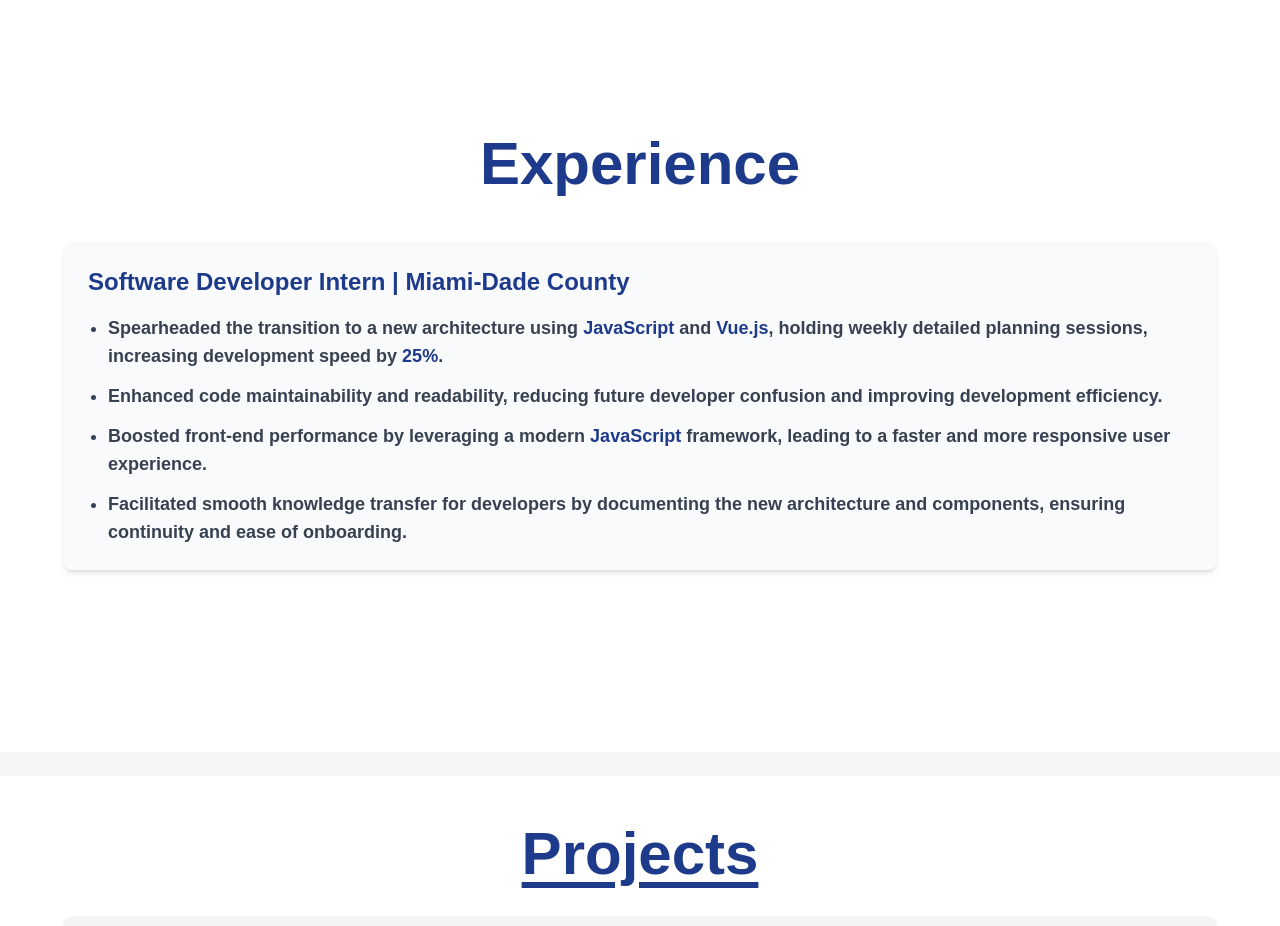
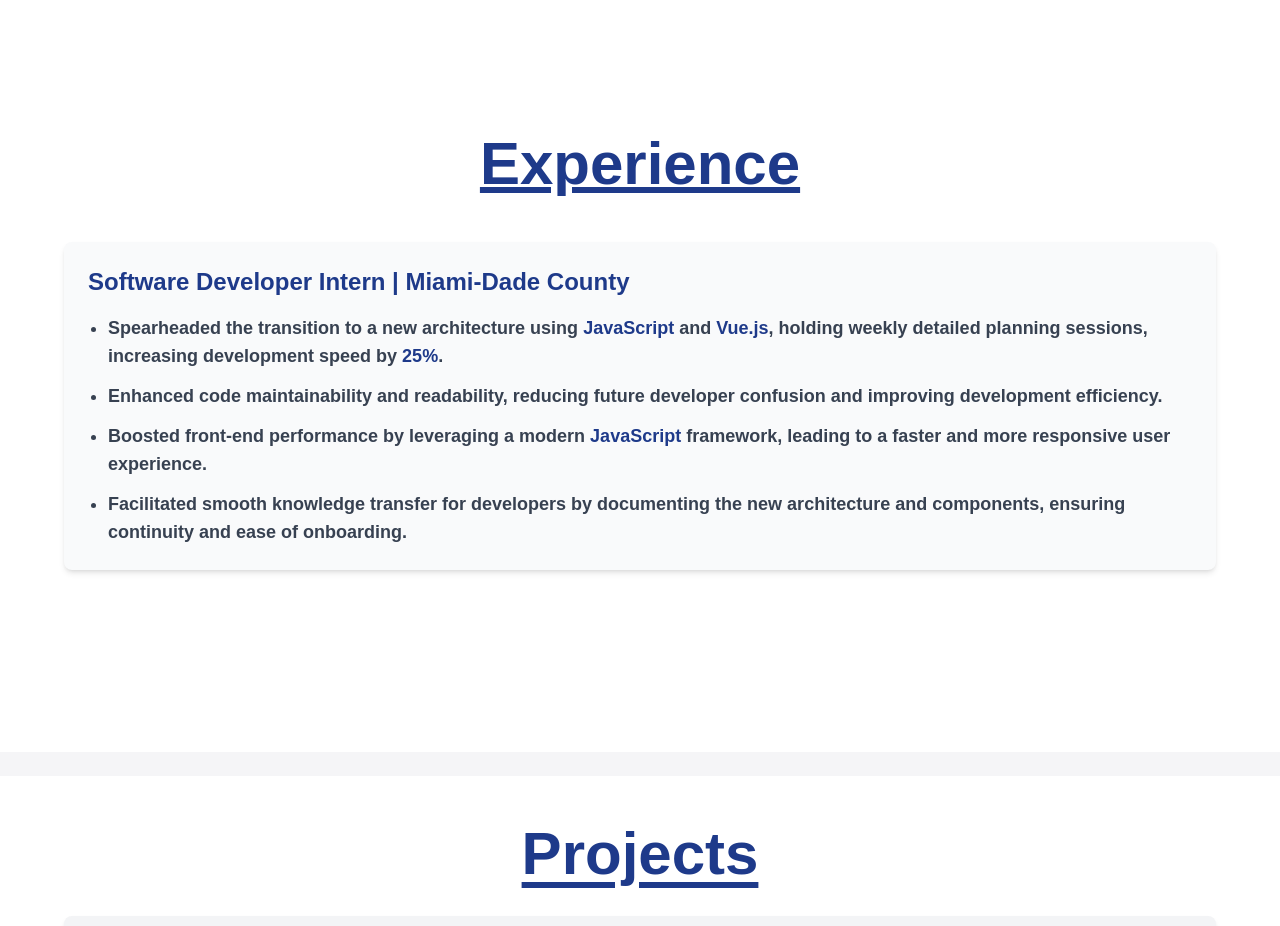
Before and after one commit to andresdanfernandez/Personal-Website, a React (Vite) app: page / in a window 1280 px wide. Shown: the part 960-1886 px from the top of the page. Built offline with nearby package versions, Linux system fonts and the light colour scheme.

Commit message:
Update Experience.tsx

```diff
--- a/src/components/Experience.tsx
+++ b/src/components/Experience.tsx
@@ -17,7 +17,7 @@ const Experience = forwardRef<HTMLDivElement>((_, ref) => {
         transition={{ duration: 0.8, delay: 0.2 }}
       >
         <motion.h1
-          className="font-extrabold text-4xl sm:text-5xl lg:text-6xl text-blue-900 mb-12 text-center"
+          className="font-extrabold text-4xl sm:text-5xl lg:text-6xl text-blue-900 mb-12 text-center underline"
           initial={{ scale: 0.8, opacity: 0 }}
           animate={{ scale: 1, opacity: 1 }}
           transition={{ duration: 0.6 }}
```
